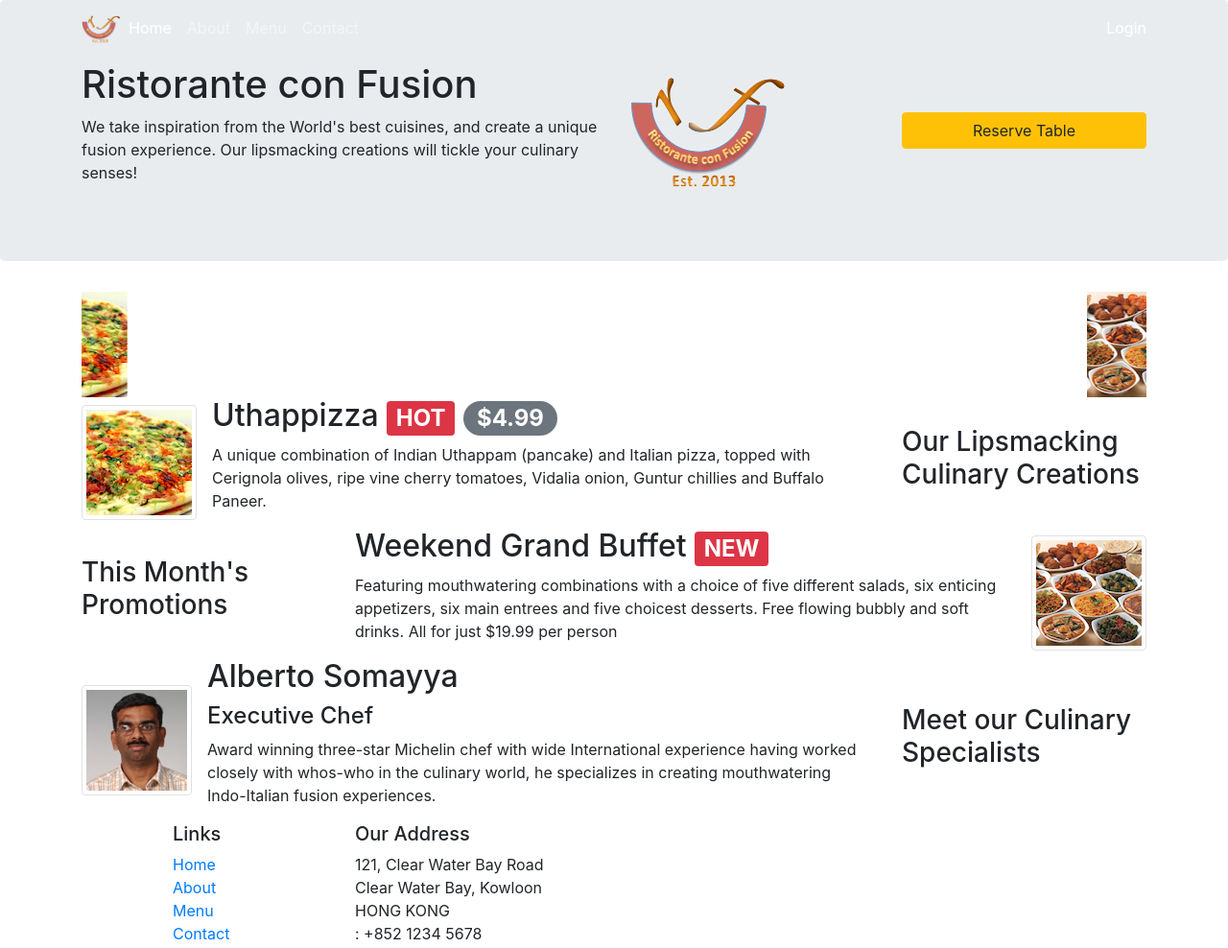
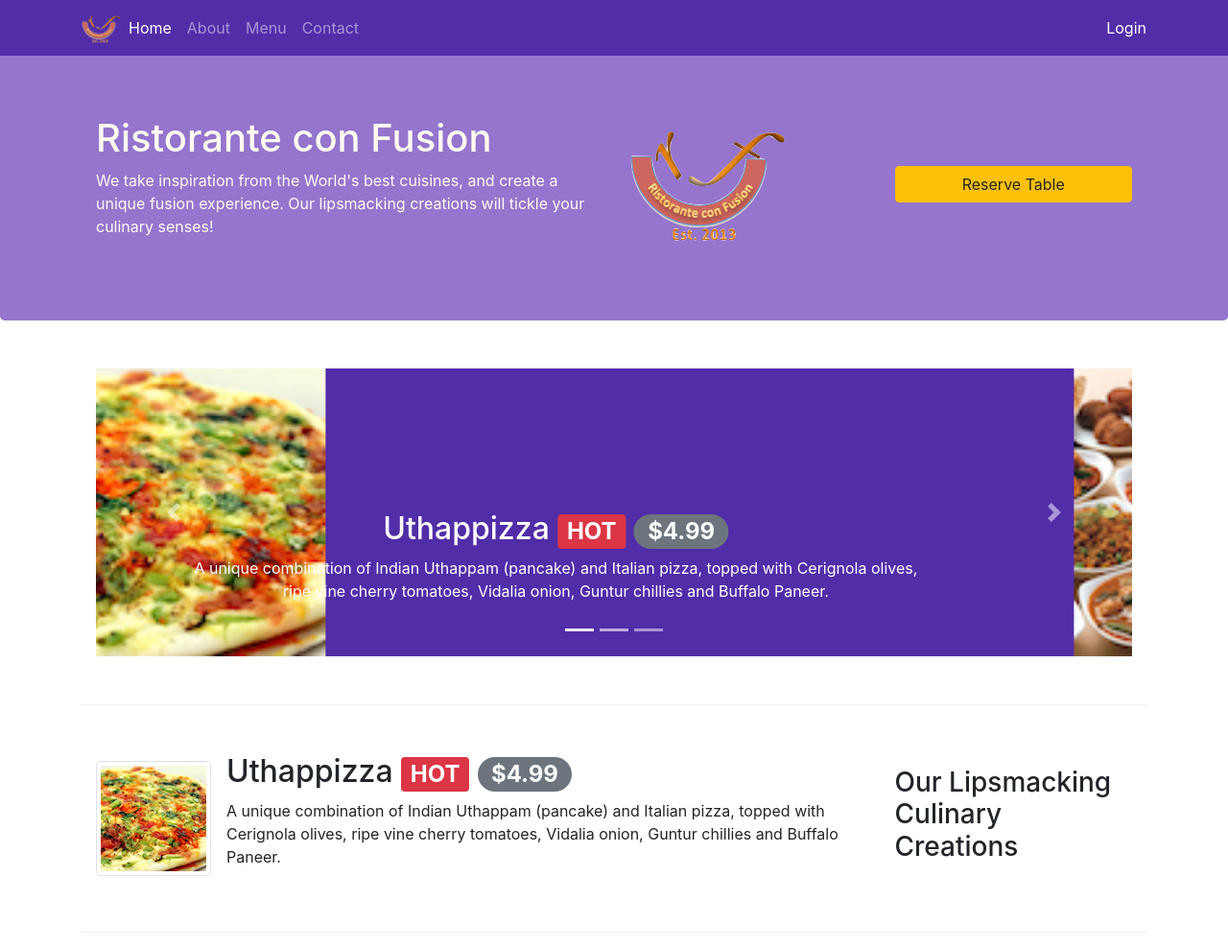
Before and after one commit to hellblazer1/Project-hellblazer1, a website: page index.html in a window 1280 px wide. Shown: the top 988 px of the page at 96% size. Drawn offline with nearby package versions, Linux system fonts and the light colour scheme.

Commit message:
Update index.html

```diff
--- a/index.html
+++ b/index.html
@@ -10,7 +10,7 @@
 
     <!-- Bootstrap CSS -->
     <link rel="stylesheet" href="https://stackpath.bootstrapcdn.com/bootstrap/4.3.1/css/bootstrap.min.css" integrity="sha384-ggOyR0iXCbMQv3Xipma34MD+dH/1fQ784/j6cY/iJTQUOhcWr7x9JvoRxT2MZw1T" crossorigin="anonymous">
-    <link rel="stylesheet" href"css/styles.css">
+    <link href="css/styles.css" rel="stylesheet">
     <title>Ristorante Con Fusion</title>
 </head>
 
```
